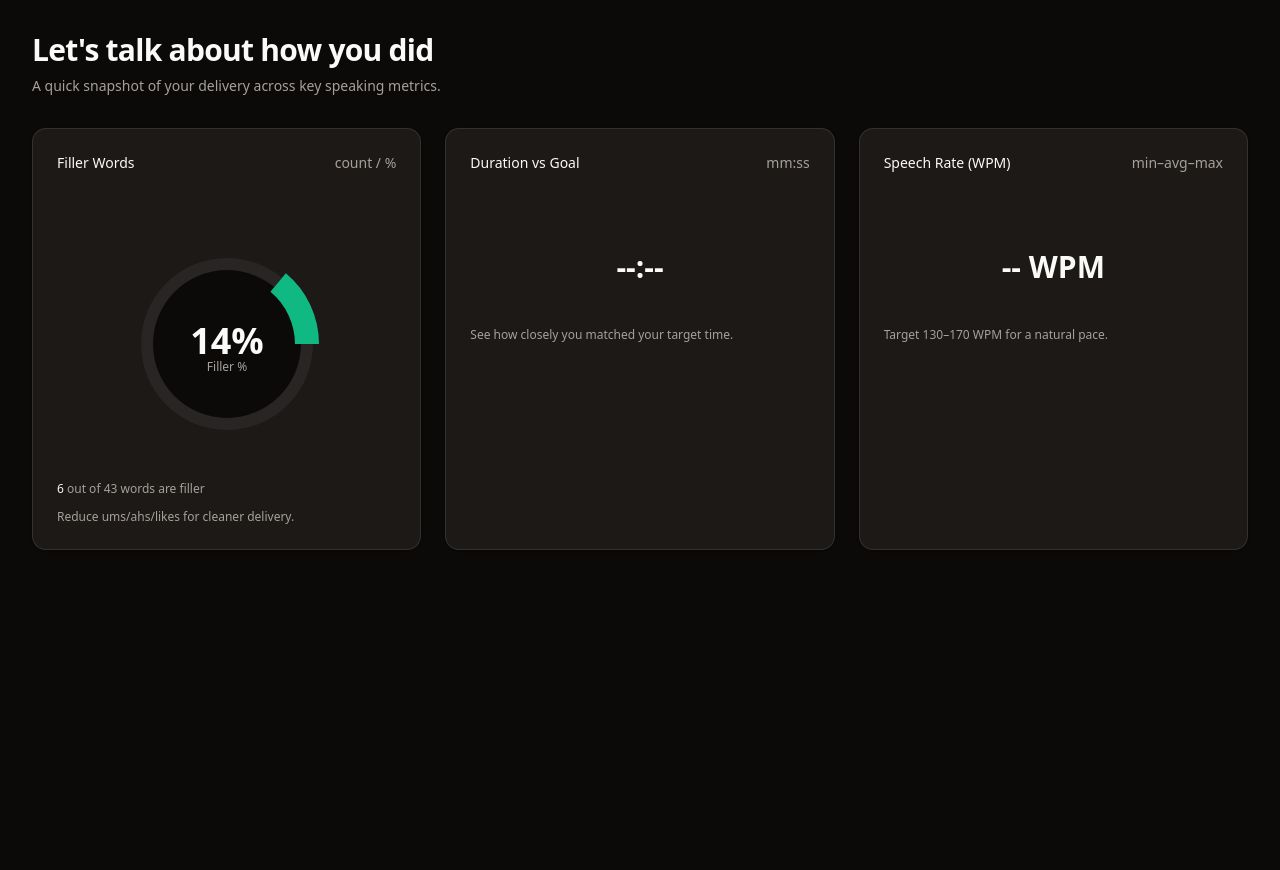
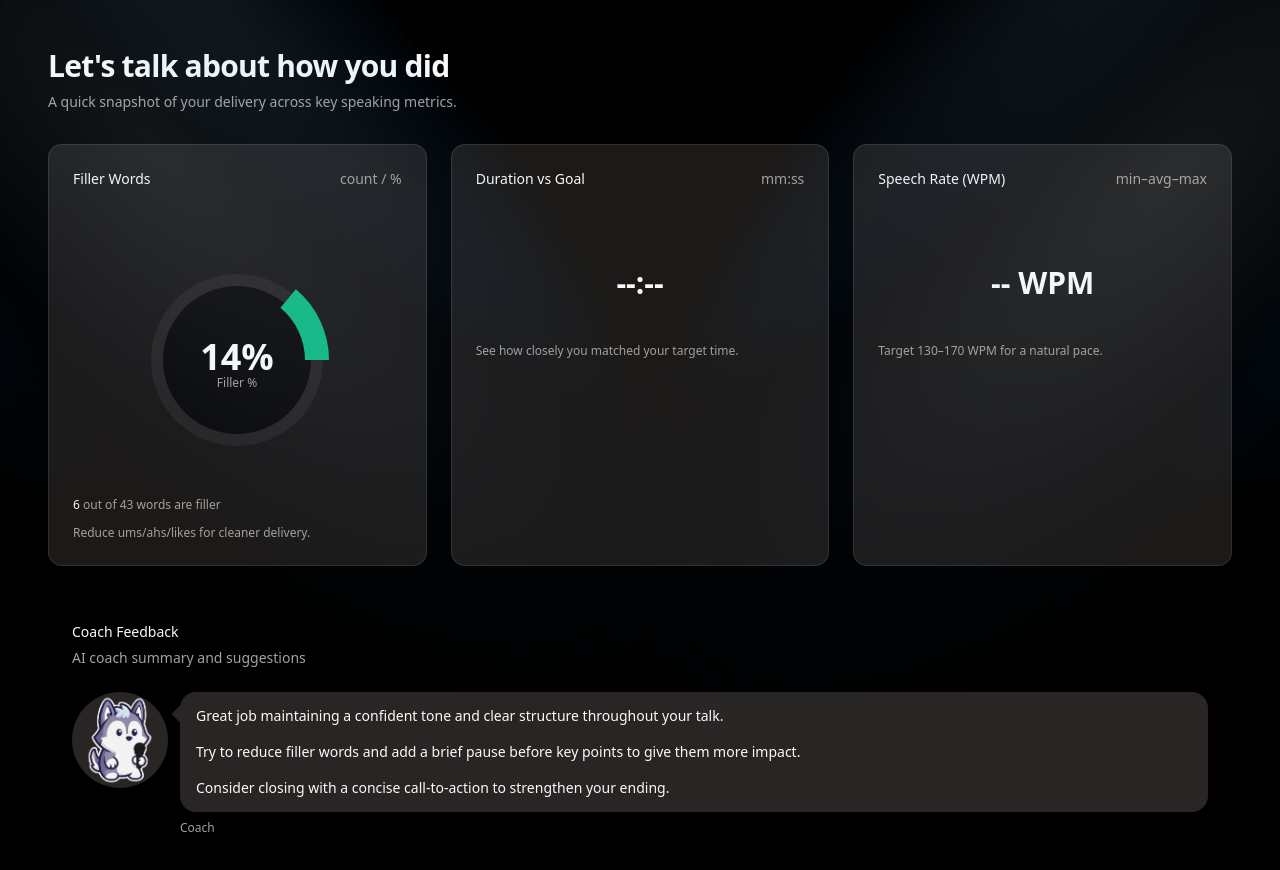
Before and after one commit to D0odi/Podium, a Next.js app in the folder frontend/: page /report in a window 1280 px wide. Shown: the top 870 px of the page. Before the commit the page ends 800 px from the top, so only its background shows below. Built offline with nearby package versions, Linux system fonts and the light colour scheme.

Commit message:
added a message from coach - feedback on speech to the final report page

```diff
--- a/frontend/app/report/page.tsx
+++ b/frontend/app/report/page.tsx
@@ -29,6 +29,8 @@ function computeFillerStats(transcriptText: string) {
 
 import { ChartRadialShape } from "@/components/chart-radial-shape";
 import { Card, CardContent, CardHeader, CardTitle, CardDescription } from "@/components/ui/card";
+import { Spotlight } from "@/components/ui/spotlight-new";
+import { CoachMessage } from "@/components/coach-message";
 
 export default function ReportPage() {
   // TODO: Replace placeholder with real transcript JSON from backend
@@ -39,7 +41,11 @@ export default function ReportPage() {
 
   const filler = computeFillerStats(sampleTranscript.text);
   return (
-    <main className="min-h-screen p-8 space-y-8">
+    <main className="relative min-h-screen overflow-x-hidden">
+      <div className="min-h-dvh w-full rounded-md bg-black/[0.96] pb-16 antialiased bg-grid-white/[0.02] relative overflow-hidden">
+        <Spotlight />
+        <div className="p-4 max-w-7xl mx-auto relative z-10 w-full">
+          <div className="space-y-8 p-4 md:p-8">
             {/* Header */}
             <section>
               <h1 className="text-3xl font-bold tracking-tight">Let's talk about how you did</h1>
@@ -47,7 +53,6 @@ export default function ReportPage() {
                 A quick snapshot of your delivery across key speaking metrics.
               </p>
             </section>
-
             {/* Metrics Section */}
             <section className="grid gap-6 md:grid-cols-3">
         {/* Filler Words */}
@@ -112,6 +117,31 @@ export default function ReportPage() {
           </CardContent>
         </Card>
             </section>
+            {/* Coach Feedback */}
+            <section>
+              <Card className="bg-transparent border-none shadow-none">
+                <CardHeader>
+                  <CardTitle className="text-sm font-medium">Coach Feedback</CardTitle>
+                  <CardDescription>AI coach summary and suggestions</CardDescription>
+                </CardHeader>
+                <CardContent>
+                  <CoachMessage
+                    // TODO: Replace placeholder with backend-generated paragraphs
+                    paragraphs={[
+                      "Great job maintaining a confident tone and clear structure throughout your talk.",
+                      "Try to reduce filler words and add a brief pause before key points to give them more impact.",
+                      "Consider closing with a concise call-to-action to strengthen your ending.",
+                    ]}
+                    avatarSrc="/avatars/olga-noback.jpeg" // Place your image at frontend/public/avatars/coach.jpg
+                    name="Coach"
+                    typingDelayMs={1200}
+                  />
+                </CardContent>
+              </Card>
+            </section>
+          </div>
+        </div>
+      </div>
     </main>
   );
 }
--- /dev/null
+++ b/frontend/components/coach-message.tsx
@@ -0,0 +1,60 @@
+"use client";
+
+import * as React from "react";
+
+type CoachMessageProps = {
+  paragraphs: string[];
+  avatarSrc?: string;
+  avatarAlt?: string;
+  name?: string;
+  typingDelayMs?: number;
+};
+
+export function CoachMessage({
+  paragraphs,
+  avatarSrc,
+  avatarAlt = "Coach avatar",
+  name = "Coach",
+  typingDelayMs = 900,
+}: CoachMessageProps) {
+  const [visibleCount, setVisibleCount] = React.useState(1);
+
+  React.useEffect(() => {
+    if (!paragraphs?.length) return;
+    setVisibleCount(1);
+    const id = setInterval(() => {
+      setVisibleCount((c) => {
+        const next = c + 1;
+        return next > paragraphs.length ? paragraphs.length : next;
+      });
+    }, typingDelayMs);
+    return () => clearInterval(id);
+  }, [paragraphs, typingDelayMs]);
+
+  const shown = paragraphs?.slice(0, visibleCount) ?? [];
+
+  return (
+    <div className="flex items-start gap-3">
+      <div className="h-24 w-24 shrink-0 overflow-hidden rounded-full bg-muted grid place-items-center">
+        {avatarSrc ? (
+          // eslint-disable-next-line @next/next/no-img-element
+          <img src={avatarSrc} alt={avatarAlt} className="h-full w-full object-cover" />
+        ) : (
+          <span className="text-base">🎤</span>
+        )}
+      </div>
+      <div className="flex-1">
+        <div className="relative rounded-2xl bg-muted px-4 py-3 text-sm leading-6">
+          {/* Bubble tail */}
+          <span className="absolute left-[-6px] top-4 block h-3 w-3 rotate-45 bg-muted" />
+          {shown.map((p, i) => (
+            <p key={i} className={i > 0 ? "mt-3" : undefined}>
+              {p}
+            </p>
+          ))}
+        </div>
+        <div className="mt-2 text-xs text-muted-foreground">{name}</div>
+      </div>
+    </div>
+  );
+}
```
Also changed, not shown: frontend/public/avatars/olga-noback.jpeg (added). Lines whose indentation alone changed are shown as unchanged.
